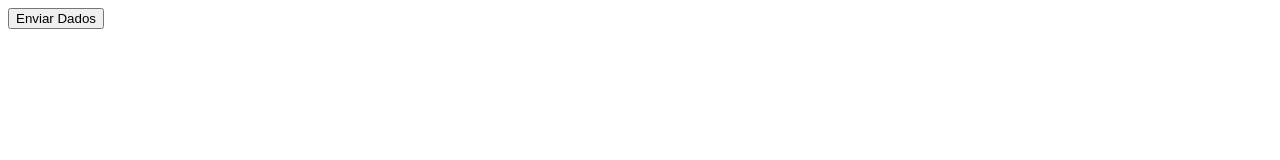
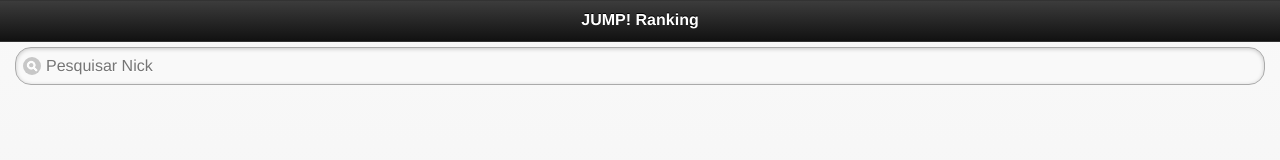
Before and after one commit to Garrocho/JUMP, a plain HTML site: page ranking/index.html in a window 1280 px wide. Drawn offline with Linux system fonts and the light colour scheme.

Commit message:
adicionado: cabeçalho e lista de nicks do ranking. #12

```diff
--- a/ranking/index.html
+++ b/ranking/index.html
@@ -2,13 +2,24 @@
 <html>
     <head>
         <meta charset="utf-8">
-        <title>Websocket Server com Node.js</title>
-
-        <script src="./static/js/cliente.js"></script>
+        <meta name="viewport" content="width=device-width, initial-scale=1"/>
+        <title>JUMP! Ranking</title>
+        <link rel="stylesheet" href="./static/css/jquery.mobile-1.3.2.min.css"/>
     </head>
     <body>
-        <div>
-            <button id="send">Enviar Dados</button>
+        <div data-role="page">
+
+            <div data-role="header" data-theme="a">
+                <h1>JUMP! Ranking</h1>
+            </div>
+
+             <div data-role="content" >
+                <ul id="lista" data-filter-placeholder="Pesquisar Nick" data-role="listview" data-filter="true" data-inset="true"></ul>
+            </div>
         </div>
+
+        <script src="./static/js/jquery.min.js"></script>
+        <script src="./static/js/cliente.js"></script>
+        <script src="./static/js/jquery.mobile-1.3.2.min.js"></script>
     </body>
 </html>
```
